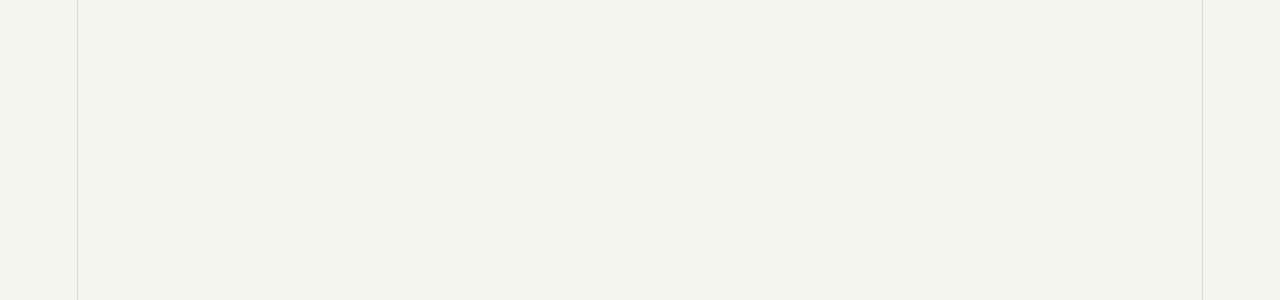
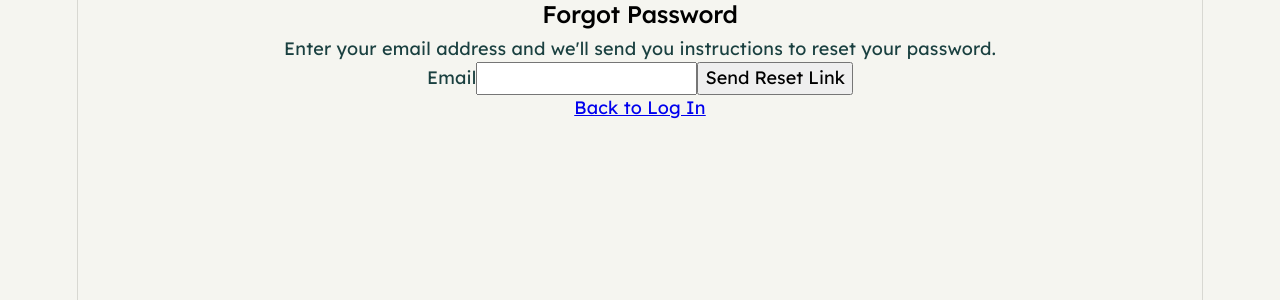
Before and after one commit to fellowbeard/calrizzler-frontend, a React (Vite) app: page /forgot-password in a window 1280 px wide. Before the commit this address had no page. Shown: the top 300 px of the page. Built offline with nearby package versions, Linux system fonts and the light colour scheme.

Commit message:
updates to validation, login, better error handing messages

```diff
--- a/src/App.jsx
+++ b/src/App.jsx
@@ -13,6 +13,8 @@ import ResourcesList from "./components/ResourcesList.jsx";
 import AppointmentsList from "./components/AppointmentsList.jsx";
 import AccountSettings from "./components/AccountSettings.jsx";
 import AcceptInvitation from "./components/AcceptInvitation.jsx";
+import ForgotPassword from "./components/ForgotPassword.jsx";
+import ResetPassword from "./components/ResetPassword.jsx";
 import GooeyMenu from "./components/GooeyMenu.jsx";
 
 import { apiFetch } from "./utils/api.js";
@@ -26,7 +28,9 @@ function App() {
   const isOwner = currentUser?.role === "owner";
   const location = useLocation();
 
-  const isPublicAuthPage = location.pathname === "/" || location.pathname === "/accept-invitation";
+  const isPublicAuthPage = ["/", "/accept-invitation", "/forgot-password", "/reset-password"].includes(
+    location.pathname
+  );
 
   useEffect(() => {
     const token = getToken();
@@ -153,6 +157,8 @@ function App() {
         />
 
         <Route path="/accept-invitation" element={<AcceptInvitation />} />
+        <Route path="/forgot-password" element={<ForgotPassword />} />
+        <Route path="/reset-password" element={<ResetPassword />} />
       </Routes>
     </>
   );
--- a/src/components/AppointmentShow.jsx
+++ b/src/components/AppointmentShow.jsx
@@ -2,6 +2,7 @@ import { useEffect, useState } from "react";
 import { useParams } from "react-router-dom";
 
 import { apiFetch } from "../utils/api.js";
+import { formatDuration } from "../utils/duration.js";
 
 export default function AppointmentShow({ currentAccount }) {
   const { id } = useParams();
@@ -74,7 +75,7 @@ export default function AppointmentShow({ currentAccount }) {
         </div>
 
         <div>
-          <strong>Duration:</strong> {appointment.duration_minutes} minutes
+          <strong>Duration:</strong> {formatDuration(appointment.duration_minutes)}
         </div>
 
         <div>
--- a/src/components/AppointmentsList.jsx
+++ b/src/components/AppointmentsList.jsx
@@ -4,6 +4,7 @@ import { useNavigate } from "react-router-dom";
 import { apiFetch } from "../utils/api.js";
 import AppointmentForm from "./forms/AppointmentForm.jsx";
 import { calculateEndTime, formatDateTimeInTimezone } from "../utils/timezone.js";
+import { formatDuration } from "../utils/duration.js";
 
 export default function AppointmentsList({ currentUser, currentAccount }) {
   const navigate = useNavigate();
@@ -88,7 +89,7 @@ export default function AppointmentsList({ currentUser, currentAccount }) {
                     {" — "}
                     {resourceName}
                     {" — "}
-                    {appointment.duration_minutes} minutes
+                    {formatDuration(appointment.duration_minutes)}
                   </span>
                 </>
               );
--- a/src/components/ClientCard.jsx
+++ b/src/components/ClientCard.jsx
@@ -2,6 +2,7 @@ import { useState, useEffect, useCallback } from "react";
 import { useParams, useNavigate } from "react-router-dom";
 import AppointmentForm from "./forms/AppointmentForm.jsx";
 import { apiFetch } from "../utils/api.js";
+import { formatDuration } from "../utils/duration.js";
 import { calculateEndTime, formatDateTimeInTimezone } from "../utils/timezone.js";
 
 export default function ClientCard({ currentUser, currentAccount }) {
@@ -202,11 +203,11 @@ export default function ClientCard({ currentUser, currentAccount }) {
                   <div className="appointment-meta">
                     <strong>{formatDateTimeInTimezone(appointment.scheduled_at, currentAccount?.timezone)}</strong>
 
-                    <div>Total appointment duration: {appointment.duration_minutes} minutes</div>
+                    <div>Total appointment duration: {formatDuration(appointment.duration_minutes)}</div>
 
                     {appointment.duration_overridden && (
                       <div className="duration-override">
-                        Manually overridden from the current service total of {serviceDurationTotal} minutes
+                        Manually overridden from the current service total of {formatDuration(serviceDurationTotal)}
                       </div>
                     )}
                   </div>
--- /dev/null
+++ b/src/components/ForgotPassword.jsx
@@ -0,0 +1,66 @@
+import { useState } from "react";
+import { Link } from "react-router-dom";
+import { apiFetch } from "../utils/api.js";
+
+export default function ForgotPassword() {
+  const [email, setEmail] = useState("");
+  const [message, setMessage] = useState("");
+  const [error, setError] = useState("");
+  const [isSubmitting, setIsSubmitting] = useState(false);
+
+  async function handleSubmit(event) {
+    event.preventDefault();
+
+    setError("");
+    setMessage("");
+    setIsSubmitting(true);
+
+    try {
+      const data = await apiFetch("/api/v1/password_resets", {
+        method: "POST",
+        auth: false,
+        body: JSON.stringify({
+          email: email.trim(),
+        }),
+      });
+
+      setMessage(data.message);
+    } catch (error) {
+      setError(error.message || "Unable to request password reset.");
+    } finally {
+      setIsSubmitting(false);
+    }
+  }
+
+  return (
+    <main>
+      <h2>Forgot Password</h2>
+
+      <p>Enter your email address and we'll send you instructions to reset your password.</p>
+
+      {error && <p role="alert">{error}</p>}
+      {message && <p role="status">{message}</p>}
+
+      <form onSubmit={handleSubmit}>
+        <label htmlFor="email">Email</label>
+
+        <input
+          id="email"
+          type="email"
+          value={email}
+          onChange={(event) => setEmail(event.target.value)}
+          autoComplete="email"
+          required
+        />
+
+        <button type="submit" disabled={isSubmitting}>
+          {isSubmitting ? "Sending..." : "Send Reset Link"}
+        </button>
+      </form>
+
+      <p>
+        <Link to="/">Back to Log In</Link>
+      </p>
+    </main>
+  );
+}
--- a/src/components/Login.jsx
+++ b/src/components/Login.jsx
@@ -1,5 +1,5 @@
 import { useState } from "react";
-import { useNavigate } from "react-router-dom";
+import { Link, useNavigate } from "react-router-dom";
 import { setToken } from "../utils/auth.js";
 import { apiFetch } from "../utils/api.js";
 
@@ -47,6 +47,9 @@ export default function Login({ setCurrentUser }) {
 
         <button type="submit">Log in</button>
       </form>
+      <p>
+        <Link to="/forgot-password">Forgot password?</Link>
+      </p>
     </main>
   );
 }
--- /dev/null
+++ b/src/components/ResetPassword.jsx
@@ -0,0 +1,96 @@
+import { useState } from "react";
+import { Link, useSearchParams } from "react-router-dom";
+import { apiFetch } from "../utils/api.js";
+
+export default function ResetPassword() {
+  const [searchParams] = useSearchParams();
+  const token = searchParams.get("token");
+
+  const [password, setPassword] = useState("");
+  const [passwordConfirmation, setPasswordConfirmation] = useState("");
+  const [message, setMessage] = useState("");
+  const [error, setError] = useState("");
+  const [isSubmitting, setIsSubmitting] = useState(false);
+
+  async function handleSubmit(event) {
+    event.preventDefault();
+
+    setError("");
+    setMessage("");
+
+    if (password !== passwordConfirmation) {
+      setError("Passwords do not match.");
+      return;
+    }
+
+    if (!token) {
+      setError("This password reset link is invalid.");
+      return;
+    }
+
+    setIsSubmitting(true);
+
+    try {
+      const data = await apiFetch("/api/v1/password_resets/confirm", {
+        method: "POST",
+        auth: false,
+        body: JSON.stringify({
+          token,
+          password,
+          password_confirmation: passwordConfirmation,
+        }),
+      });
+
+      setMessage(data.message);
+      setPassword("");
+      setPasswordConfirmation("");
+    } catch (error) {
+      setError(error.message || "Unable to reset password.");
+    } finally {
+      setIsSubmitting(false);
+    }
+  }
+
+  return (
+    <main>
+      <h2>Reset Password</h2>
+
+      {error && <p role="alert">{error}</p>}
+      {message && <p role="status">{message}</p>}
+
+      {!token ? (
+        <p>This password reset link is missing a token. Please request a new link.</p>
+      ) : message ? null : (
+        <form onSubmit={handleSubmit}>
+          <label htmlFor="password">New Password</label>
+          <input
+            id="password"
+            type="password"
+            value={password}
+            onChange={(event) => setPassword(event.target.value)}
+            autoComplete="new-password"
+            required
+          />
+
+          <label htmlFor="passwordConfirmation">Confirm New Password</label>
+          <input
+            id="passwordConfirmation"
+            type="password"
+            value={passwordConfirmation}
+            onChange={(event) => setPasswordConfirmation(event.target.value)}
+            autoComplete="new-password"
+            required
+          />
+
+          <button type="submit" disabled={isSubmitting}>
+            {isSubmitting ? "Resetting..." : "Reset Password"}
+          </button>
+        </form>
+      )}
+
+      <p>
+        <Link to="/">Back to Log In</Link>
+      </p>
+    </main>
+  );
+}
--- a/src/components/ServicesList.jsx
+++ b/src/components/ServicesList.jsx
@@ -1,6 +1,7 @@
 import { useEffect, useRef, useState } from "react";
 
 import { apiFetch } from "../utils/api.js";
+import { formatDuration } from "../utils/duration.js";
 import ServiceForm from "./forms/ServiceForm.jsx";
 
 export default function ServicesList({ currentUser }) {
@@ -163,7 +164,7 @@ export default function ServicesList({ currentUser }) {
                 <span className="service-list-meta">
                   — ${service.price}
                   {" — "}
-                  {service.duration_minutes} minutes
+                  {formatDuration(service.duration_minutes)}
                 </span>
 
                 {isOwner && (
@@ -202,7 +203,7 @@ export default function ServicesList({ currentUser }) {
                       <span className="service-list-meta">
                         — ${service.price}
                         {" — "}
-                        {service.duration_minutes} minutes
+                        {formatDuration(service.duration_minutes)}
                       </span>
 
                       <button
--- a/src/components/forms/AppointmentForm.jsx
+++ b/src/components/forms/AppointmentForm.jsx
@@ -2,6 +2,7 @@ import { useEffect, useState } from "react";
 import { useNavigate } from "react-router-dom";
 import { apiFetch } from "../../utils/api.js";
 import { toDateTimeLocalValue } from "../../utils/timezone.js";
+import { formatDuration } from "../../utils/duration.js";
 
 export default function AppointmentForm({
   currentUser,
@@ -229,10 +230,18 @@ export default function AppointmentForm({
         navigate(`/clients/${clientId}`);
       })
       .catch((requestError) => {
+        const pastAppointmentError = requestError.validationErrors?.some(
+          (validationError) =>
+            validationError.field === "scheduled_at" && validationError.message === "cannot be scheduled in the past"
+        );
+
+        if (pastAppointmentError) {
+          setError("You cannot schedule an appointment in the past. Please select a future date and time.");
+          return;
+        }
+
         setError(
-          requestError.validationErrors?.[0]?.message ||
-            requestError.validationErrors?.[0]?.message ||
-            requestError.message
+          requestError.validationErrors?.[0]?.message || requestError.message || "Appointment could not be saved."
         );
       });
   }
@@ -286,11 +295,11 @@ export default function AppointmentForm({
             checked={selectedServiceIds.includes(service.id)}
             onChange={() => handleServiceToggle(service.id)}
           />
-          {service.title} - ${service.price} - {service.duration_minutes ?? 0} min
+          {service.title} - ${service.price} - {formatDuration(service.duration_minutes ?? 0)}
         </label>
       ))}
 
-      {selectedServiceIds.length > 0 && <p>Service total: {selectedServiceDurationTotal} minutes</p>}
+      {selectedServiceIds.length > 0 && <p>Service total: {formatDuration(selectedServiceDurationTotal)}</p>}
 
       <label htmlFor="scheduled_at">Scheduled At</label>
 
@@ -325,12 +334,16 @@ export default function AppointmentForm({
         placeholder="Total time in minutes"
       />
 
+      {durationMinutes !== "" && <p>Appointment duration: {formatDuration(durationMinutes)}</p>}
+
       {isDurationOverridden && (
         <div>
-          <p>Duration has been manually changed from the service total of {selectedServiceDurationTotal} minutes.</p>
+          <p>
+            Duration has been manually changed from the service total of {formatDuration(selectedServiceDurationTotal)}.
+          </p>
 
           <button type="button" onClick={useCalculatedDuration}>
-            Use Service Total ({selectedServiceDurationTotal} minutes)
+            Use Service Total ({formatDuration(selectedServiceDurationTotal)})
           </button>
         </div>
       )}
--- a/src/components/forms/ResourceForm.jsx
+++ b/src/components/forms/ResourceForm.jsx
@@ -50,7 +50,21 @@ export default function ResourceForm({
         }
       })
       .catch((error) => {
-        setError(error.message || "Resource could not be saved.");
+        const nameErrors = error.validationErrors?.filter((validationError) => validationError.field === "name");
+
+        if (nameErrors?.length) {
+          setError(
+            nameErrors
+              .map(({ message }) =>
+                message === "has already been taken"
+                  ? "A resource with this name already exists."
+                  : `Resource name ${message}.`
+              )
+              .join(" ")
+          );
+        } else {
+          setError(error.validationErrors?.[0]?.message || error.message || "Resource could not be saved.");
+        }
       });
   }
 
--- a/src/components/forms/ServiceForm.jsx
+++ b/src/components/forms/ServiceForm.jsx
@@ -51,6 +51,7 @@ export default function ServiceForm({ existingService = null, onServiceCreated,
           setService(blankService);
         }
       })
+
       .catch((error) => {
         const duplicateTitle = error.validationErrors?.some(
           (validationError) => validationError.field === "title" && validationError.message === "has already been taken"
@@ -61,7 +62,18 @@ export default function ServiceForm({ existingService = null, onServiceCreated,
           return;
         }
 
-        setError(error.message || "Service could not be saved.");
+        const blankTitle = error.validationErrors?.some(
+          (validationError) => validationError.field === "title" && validationError.message.includes("blank")
+        );
+
+        if (blankTitle) {
+          setError("Service name can't be blank.");
+          return;
+        }
+
+        const validationMessage = error.validationErrors?.[0]?.message;
+
+        setError(validationMessage || error.message || "Service could not be saved.");
       });
   }
 
--- /dev/null
+++ b/src/utils/duration.js
@@ -0,0 +1,10 @@
+export function formatDuration(totalMinutes) {
+  const minutes = Number(totalMinutes);
+  const hours = Math.floor(minutes / 60);
+  const remainingMinutes = minutes % 60;
+
+  if (hours === 0) return `${minutes} min`;
+  if (remainingMinutes === 0) return `${hours} hr`;
+
+  return `${hours} hr ${remainingMinutes} min`;
+}
```
